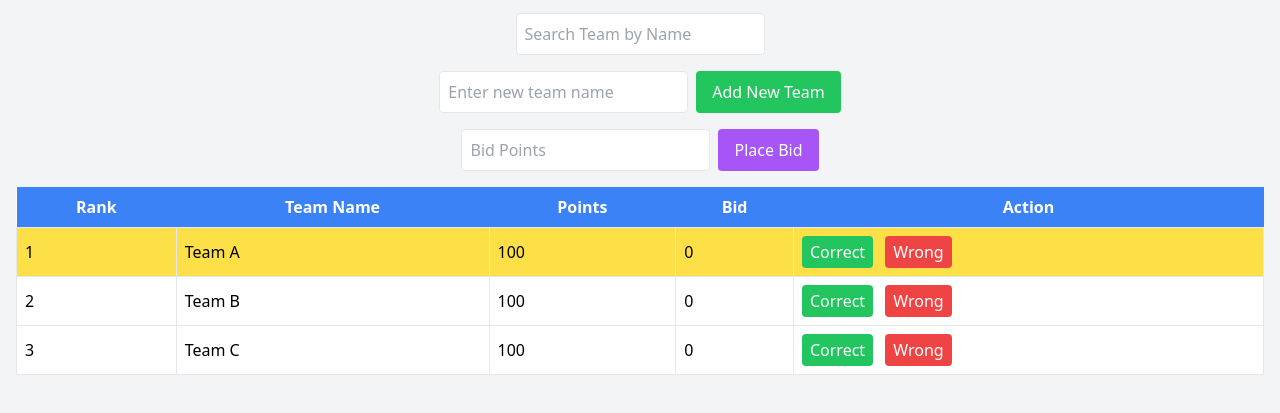
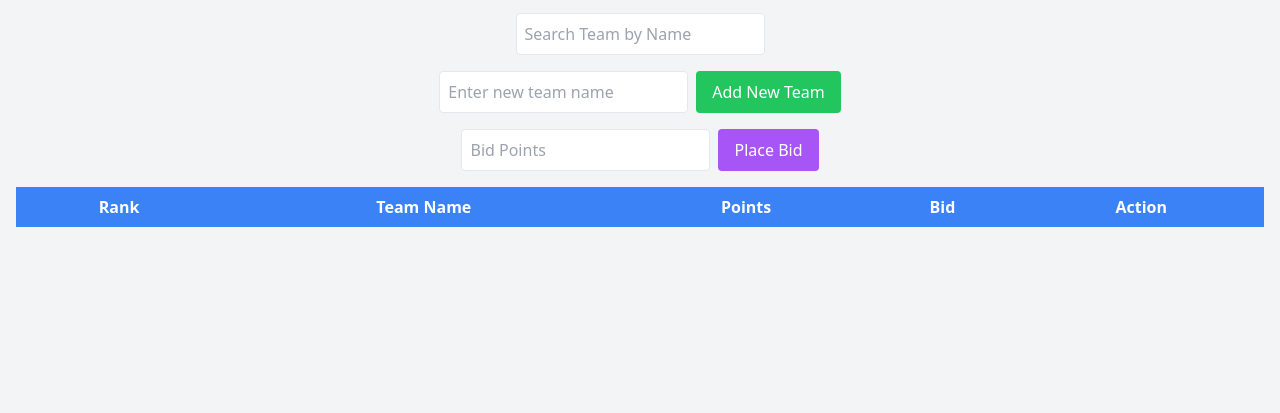
Before and after one commit to Surya-palanisamy/score-board-hu, a plain HTML site: page index.html in a window 1280 px wide. Shown: the part 107-520 px from the top of the page. Drawn offline with nearby package versions, Linux system fonts and the light colour scheme.

Commit message:
Update index.html

```diff
--- a/index.html
+++ b/index.html
@@ -40,9 +40,6 @@
     </div>
     <script>
       let teams = JSON.parse(localStorage.getItem("teams")) || [
-        { name: "Team A", points: 100, bid: 0 },
-        { name: "Team B", points: 100, bid: 0 },
-        { name: "Team C", points: 100, bid: 0 },
       ];
       let lastState = JSON.parse(JSON.stringify(teams));
 
```
